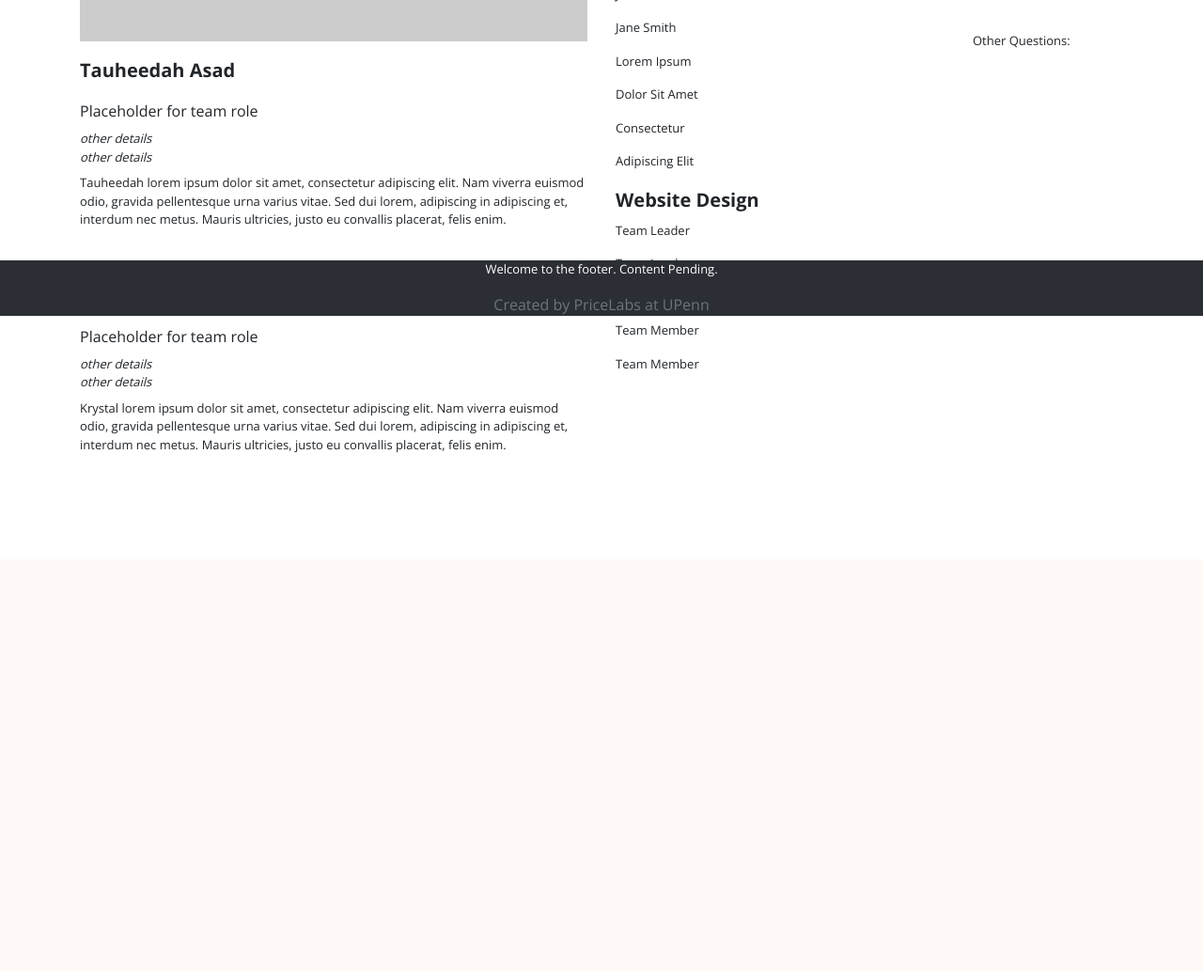
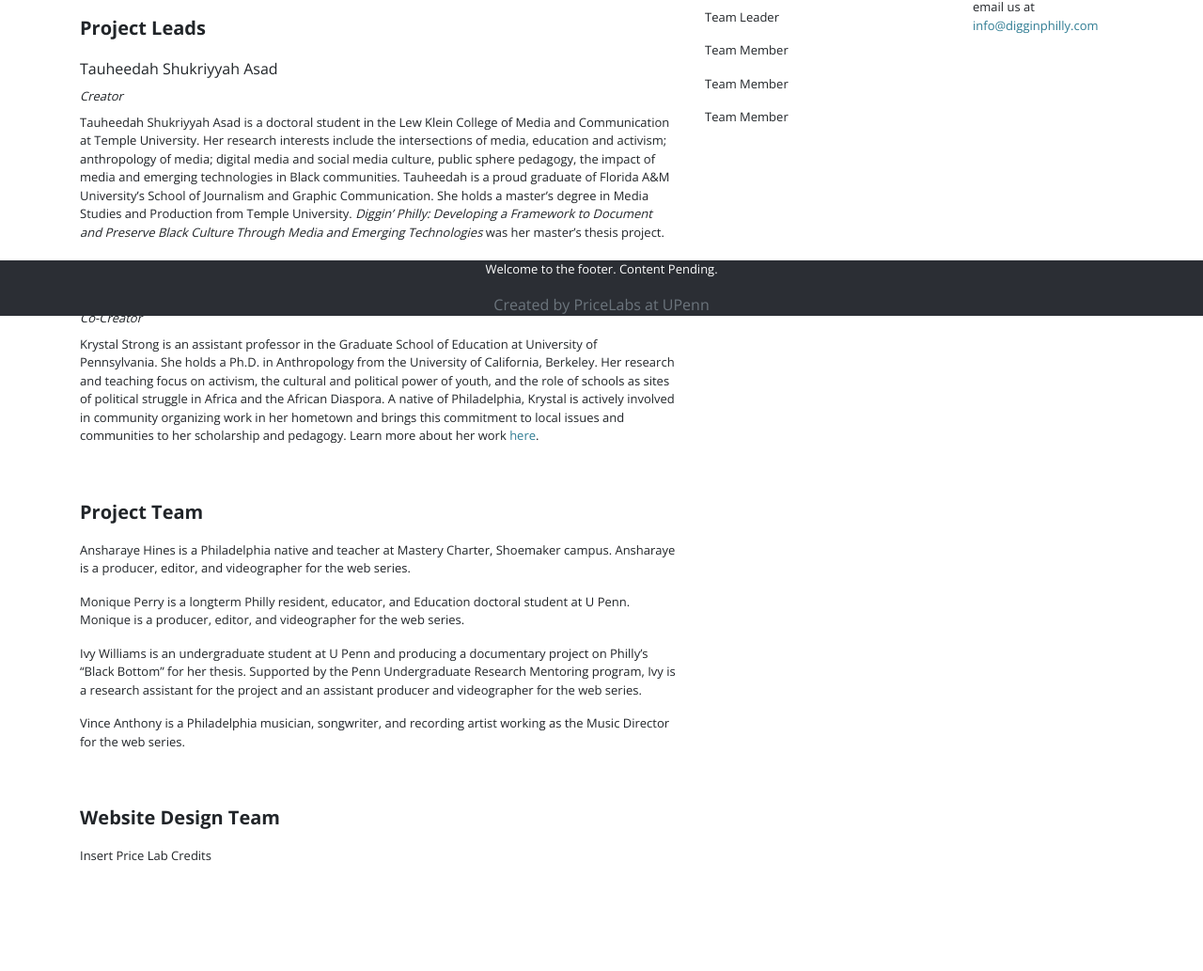
Before and after one commit to sashafr/pennmaps, a Django app: template dpsite/templates/dpsite/aboutTeam.html in a window 1280 px wide. Shown: the part 464-1497 px from the top of the page at 94% size. Before the commit the page ends 946 px from the top, so only its background shows below. Run offline with Django 3.2, Linux system fonts and the light colour scheme; the template is opened without the code that fills it, so the values that code supplies are empty; grey boxes labelled with a size stand in for pictures from a placeholder-image service; some libraries are stand-ins or nearby versions; some web fonts are replaced.

Commit message:
updated text and styles in aboutteam

```diff
--- a/dpsite/templates/dpsite/aboutTeam.html
+++ b/dpsite/templates/dpsite/aboutTeam.html
@@ -20,25 +20,35 @@
 
   <!-- Portfolio Item Row -->
   <div class="row">
-    <div class="col-md-6">
-      <img class="img-fluid" src="http://placehold.it/750x500" alt="">
-      <h2 class="my-3">Tauheedah Asad</h2>
-      <h3>Placeholder for team role</h3>
-      <h4>other details
-        <br>other details</h4>
-      <p>Tauheedah lorem ipsum dolor sit amet, consectetur adipiscing elit. Nam viverra euismod odio, gravida pellentesque urna varius vitae. Sed dui lorem, adipiscing in adipiscing et, interdum nec metus. Mauris ultricies, justo eu convallis placerat, felis enim.</p>
+    <div class="col-md-7">
+      <!-- img class="img-fluid" src="http://placehold.it/750x500" alt="" -->
+      <iframe width="560" height="315" src="https://www.youtube.com/embed/s6zR2T9vn2c" frameborder="0" allow="autoplay; encrypted-media" allowfullscreen style="max-width:100%;"></iframe>
+
+      <h2 class="my-3">Project Leads</h2>
+      <h3>Tauheedah Shukriyyah Asad</h3>
+      <h4>Creator</h4>
+      <p>Tauheedah Shukriyyah Asad is a doctoral student in the Lew Klein College of Media and  Communication at Temple University. Her research interests include the intersections of media, education and activism; anthropology of media; digital media and social media culture, public sphere pedagogy, the impact of media and emerging technologies in Black communities. Tauheedah is a proud graduate of Florida A&M University’s School of Journalism and Graphic Communication. She holds a master’s degree in Media Studies and Production from Temple University. <i>Diggin’ Philly: Developing a Framework to Document and Preserve Black Culture Through Media and Emerging Technologies</i> was her master’s thesis project.</p>
     <br>
-    <h2 class="my-3">Krystal Strong</h2>
-    <h3>Placeholder for team role</h3>
-    <h4>other details
-      <br>other details</h4>
-    <p>Krystal lorem ipsum dolor sit amet, consectetur adipiscing elit. Nam viverra euismod odio, gravida pellentesque urna varius vitae. Sed dui lorem, adipiscing in adipiscing et, interdum nec metus. Mauris ultricies, justo eu convallis placerat, felis enim.</p>
+
+    <h3>Krystal Strong</h3>
+    <h4>Co-Creator</h4>
+    <p>Krystal Strong is an assistant professor in the Graduate School of Education at University of Pennsylvania. She holds a Ph.D. in Anthropology from the University of California, Berkeley. Her research and teaching focus on activism, the cultural and political power of youth, and the role of schools as sites of political struggle in Africa and the African Diaspora. A native of Philadelphia, Krystal is actively involved in community organizing work in her hometown and brings this commitment to local issues and communities to her scholarship and pedagogy. Learn more about her work <a style="color:rgb(47, 124, 147) !important;" href="https://scholar.gse.upenn.edu/strong">here</a>.</p>
+    <br>
+
+    <h2 class="my-3">Project Team</h2>
+    <p>Ansharaye Hines is a Philadelphia native and teacher at Mastery Charter, Shoemaker campus. Ansharaye is a producer, editor, and videographer for the web series.</p>
+    <p>Monique Perry is a longterm Philly resident, educator, and Education doctoral student at U Penn. Monique is a producer, editor, and videographer for the web series.</p>
+    <p>Ivy Williams is an undergraduate student at U Penn and producing a documentary project on Philly’s “Black Bottom” for her thesis. Supported by the Penn Undergraduate Research Mentoring program, Ivy is a research assistant for the project and an assistant producer and videographer for the web series.</p>
+    <p>Vince Anthony is a Philadelphia musician, songwriter, and recording artist working as the Music Director for the web series.</p>
+    <br>
+
+    <h2 class="my-3">Website Design Team</h2>
+    <p>Insert Price Lab Credits</p>
 
 
     </div>
 
-    <div class="col-md-4">
-      <img class="img-fluid" src="https://kawaii.kawaii.at/img/solid-yellow-fabric-Robert-Kaufman-USA-Citrus-179483-1.JPG">
+    <div class="col-md-3">
       <h2>Production Team</h2>
       <h3>
         <p>John Doe</p>
@@ -61,11 +71,10 @@
     </div>
 
     <div class="col-md-2">
-      <h3 style="color:rgb(255,74,0);font-weight:600">About <span class="rainbow-menu-title">dp</span></h3>
-      <p>Diggin' Philly lorem ipsum dolor sit amet, consectetur adipiscing elit, sed do eiusmod tempor incididunt ut labore et dolore magna aliqua. Ut enim ad minim veniam, quis nostrud exercitation ullamco laboris nisi ut aliquip ex ea commodo consequat. </p>
-      <h3 style="font-weight:600">Contact Us:</h3>
-      <p>Questions: <a href="#">questions@dp.org</a></p>
-      <p>Other Questions: <a href="#">otherquestions@dp.org</a></p>
+      <h3 style="color:rgb(255,74,0);font-weight:600">About dp</span></h3>
+      <p><b>Diggin’ Philly: The Black Philadelphia Project</b> is a multimodal platform that utilizes digital media and technology to document and celebrate the rich experiences, institutions, spaces, and cultures of Black people in the city. </p>
+      <h3 style="font-weight:600">Contact Us</h3>
+      <p>We would love to hear from you! If you have questions or comments email us at <a style="color:rgb(47, 124, 147) !important;" href="mailto:info@digginphilly.com">info@digginphilly.com</a></p>
 
     </div>
 
```
Also changed, not shown: dpsite/templates/dpsite/aboutProject.html (+6 -7 lines).
